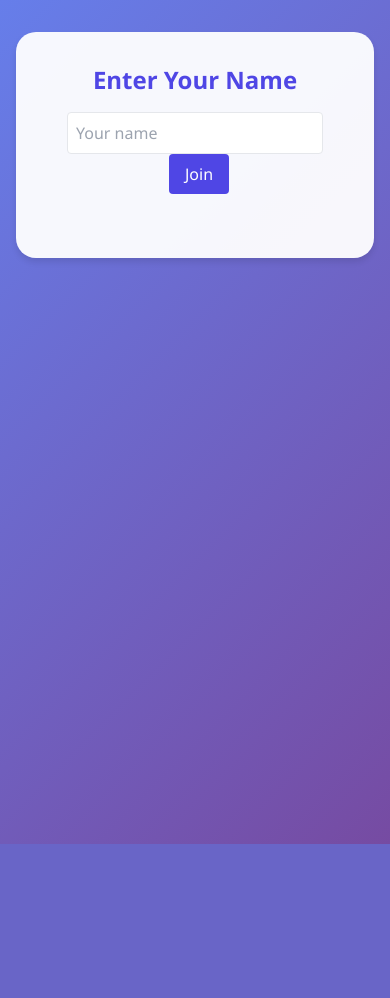
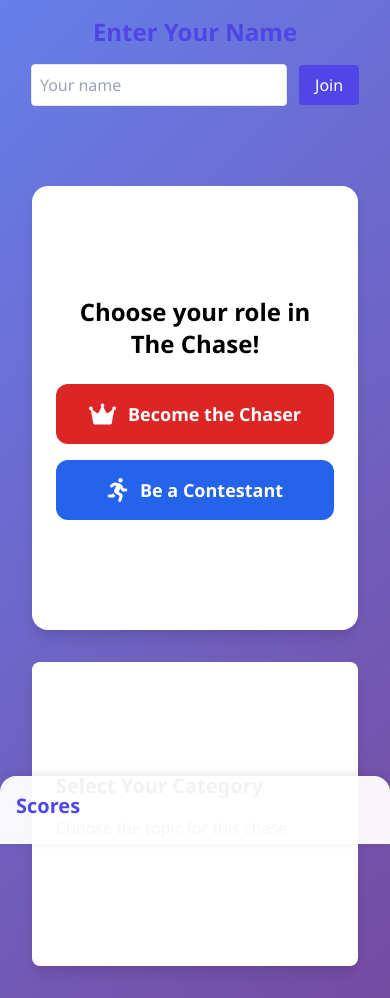
Before and after one commit to YaUhYeah/party-games, a FastAPI app: template server/templates/player.html in a window 390 px wide. Before the commit the page ends 844 px from the top, so only its background shows below. Run offline with FastAPI, Linux system fonts and the light colour scheme; the template is opened without the code that fills it: most values are stand-ins (such as "Sample title", 1, 10 or a date in 2020); some libraries are stand-ins or nearby versions.

Commit message:
Fix chase game UI visibility and mobile responsiveness
- Remove hidden class from game area and chase game sections
- Improve role selection UI for mobile devices
- Make game container full-width and transparent
- Add mobile-specific styles for better layout
- Fix scoreboard positioning on mobile
- Improve overall mobile responsiveness

```diff
--- a/server/templates/player.html
+++ b/server/templates/player.html
@@ -14,9 +14,13 @@
             font-family: 'Segoe UI', system-ui, sans-serif;
         }
         .game-container {
-            background: rgba(255, 255, 255, 0.95);
+            background: transparent;
             border-radius: 20px;
-            box-shadow: 0 4px 6px rgba(0, 0, 0, 0.1);
+            min-height: 100vh;
+            width: 100%;
+            max-width: 100%;
+            padding: 0;
+            margin: 0;
         }
         #canvas {
             border: 2px solid #ccc;
@@ -126,11 +130,61 @@
             0% { transform: translateX(100%); }
             100% { transform: translateX(0); }
         }
+
+        /* Mobile optimizations */
+        @media (max-width: 768px) {
+            #nameInput {
+                padding: 1rem;
+            }
+
+            .game-container {
+                padding: 0;
+            }
+
+            #chaseGame {
+                min-height: 100vh;
+                display: flex;
+                flex-direction: column;
+            }
+
+            #chaseSetup {
+                flex-grow: 1;
+                display: flex;
+                flex-direction: column;
+            }
+
+            #chaseSetup > div {
+                margin: 1rem;
+                flex-grow: 1;
+                display: flex;
+                flex-direction: column;
+            }
+
+            #chaseSetup .p-6 {
+                flex-grow: 1;
+                display: flex;
+                flex-direction: column;
+                justify-content: center;
+            }
+
+            #scoreboard {
+                position: fixed;
+                bottom: 0;
+                left: 0;
+                right: 0;
+                background: rgba(255, 255, 255, 0.95);
+                padding: 1rem;
+                margin: 0;
+                border-top-left-radius: 1rem;
+                border-top-right-radius: 1rem;
+                box-shadow: 0 -2px 10px rgba(0, 0, 0, 0.1);
+            }
+        }
     </style>
 </head>
 <body>
-    <div class="container mx-auto px-4 py-8">
-        <div class="game-container p-8 max-w-4xl mx-auto">
+    <div class="container mx-auto">
+        <div class="game-container">
             <!-- Player Name Input -->
             <div id="nameInput" class="text-center mb-8">
                 <h2 class="text-2xl font-bold text-indigo-600 mb-4">Enter Your Name</h2>
@@ -144,7 +198,7 @@
             </div>
 
             <!-- Game Area -->
-            <div id="gameArea" class="hidden">
+            <div id="gameArea">
                 <!-- Drawing Game -->
                 <div id="drawingGame" class="hidden">
                     <h2 class="text-2xl font-bold text-indigo-600 mb-4">Draw: <span id="wordToDraw"></span></h2>
@@ -171,29 +225,22 @@
                 </div>
 
                 <!-- Chase Game -->
-                <div id="chaseGame" class="hidden">
-                    <h2 class="text-2xl font-bold text-indigo-600 mb-4">The Chase</h2>
-
+                <div id="chaseGame">
                     <!-- Role Selection -->
-                    <div id="chaseSetup" class="mb-4">
-                        <div class="bg-white p-6 rounded-lg shadow-lg text-center mb-6">
-                            <h3 class="text-xl font-bold mb-4">Choose Your Role</h3>
-                            <p class="text-gray-600 mb-6">Will you be the fearsome Chaser or brave contestant?</p>
-                            <div class="grid grid-cols-1 md:grid-cols-2 gap-6">
-                                <div class="flex flex-col items-center">
+                    <div id="chaseSetup" class="p-4">
+                        <div class="bg-white rounded-2xl shadow-lg overflow-hidden">
+                            <div class="p-6 space-y-6">
+                                <h3 class="text-2xl font-bold text-center">Choose your role in The Chase!</h3>
+                                <div class="flex flex-col gap-4">
                                     <button onclick="selectChaseRole('chaser')"
-                                            class="w-full bg-red-600 text-white p-6 rounded-lg hover:bg-red-700 transition shadow-lg transform hover:scale-105">
-                                        <i class="fas fa-crown text-3xl mb-2"></i>
-                                        <h4 class="text-xl font-bold">Become the Chaser</h4>
-                                        <p class="text-sm mt-2">Choose the category and challenge contestants</p>
+                                            class="w-full bg-red-600 text-white p-4 rounded-xl hover:bg-red-700 active:bg-red-800 transition-all flex items-center justify-center gap-3">
+                                        <i class="fas fa-crown text-2xl"></i>
+                                        <span class="text-lg font-semibold">Become the Chaser</span>
                                     </button>
-                                </div>
-                                <div class="flex flex-col items-center">
                                     <button onclick="selectChaseRole('contestant')"
-                                            class="w-full bg-blue-600 text-white p-6 rounded-lg hover:bg-blue-700 transition shadow-lg transform hover:scale-105">
-                                        <i class="fas fa-running text-3xl mb-2"></i>
-                                        <h4 class="text-xl font-bold">Take on the Chase</h4>
-                                        <p class="text-sm mt-2">Test your knowledge and escape the Chaser</p>
+                                            class="w-full bg-blue-600 text-white p-4 rounded-xl hover:bg-blue-700 active:bg-blue-800 transition-all flex items-center justify-center gap-3">
+                                        <i class="fas fa-running text-2xl"></i>
+                                        <span class="text-lg font-semibold">Be a Contestant</span>
                                     </button>
                                 </div>
                             </div>
```
